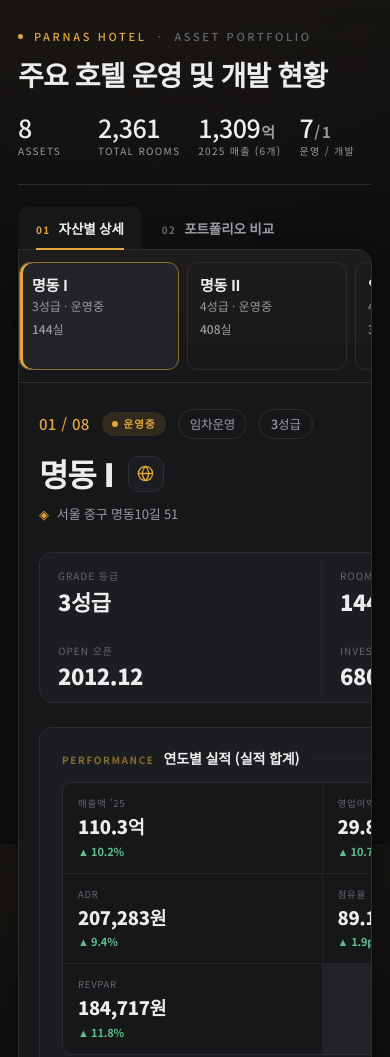
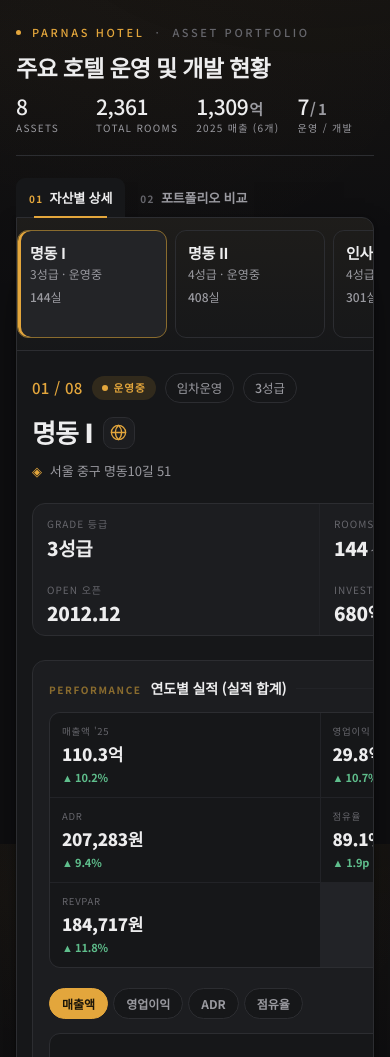
Before and after one commit to billyKim0530/parnas, a plain HTML site: page portfolio.html in a window 390 px wide. Shown: the top 1057 px of the page. Drawn offline with Linux system fonts and the light colour scheme; a web font is replaced by a local one.

Commit message:
Update portfolio.html

```diff
--- a/portfolio.html
+++ b/portfolio.html
@@ -35,7 +35,7 @@
     --shadow:0 2px 4px rgba(0,0,0,.4),0 24px 60px -30px rgba(0,0,0,.8);
   }
   *{box-sizing:border-box;margin:0;padding:0}
-  html{-webkit-text-size-adjust:100%}
+  html{-webkit-text-size-adjust:100%;overflow-x:hidden}
   body{
     font-family:var(--sans);color:var(--ink);line-height:1.56;letter-spacing:-.01em;
     background:
@@ -232,20 +232,51 @@
 
   @media(max-width:960px){
     .workspace{grid-template-columns:1fr}
-    .ledger{border-right:none;border-bottom:1px solid var(--line);display:flex;gap:8px;overflow-x:auto;padding:12px;scroll-snap-type:x mandatory}
+    .ledger{border-right:none;border-bottom:1px solid var(--line);display:flex;gap:8px;overflow-x:auto;padding:12px;scroll-snap-type:x mandatory;-webkit-overflow-scrolling:touch}
     .lg-group{display:contents}
     .lg-group-t,.lg-group-sub{display:none}
-    .lg-item{display:flex;flex-direction:column;align-items:flex-start;gap:2px;min-width:160px;scroll-snap-align:start;grid-template-columns:none;border:1px solid var(--line)}
+    .lg-item{display:flex;flex-direction:column;align-items:flex-start;gap:2px;min-width:150px;scroll-snap-align:start;grid-template-columns:none;border:1px solid var(--line)}
     .lg-idx{display:none}
     .lg-rooms{margin-top:4px}
     .sheet{padding:26px 20px 34px}
     .grid{grid-template-columns:1fr}
     .rail,.perf-kpis{grid-template-columns:1fr 1fr}
   }
-  @media(max-width:560px){
-    .masthead{padding:28px 18px 0}.tabs{padding:0 18px}.board{padding:0 18px 40px}.foot{padding:0 18px 40px}
-    .summary{gap:18px}.stat b{font-size:25px}
-    .perf-kpis{grid-template-columns:1fr 1fr}
+  @media(max-width:640px){
+    .masthead{padding:24px 16px 0}
+    .title-row{gap:16px;padding-bottom:20px}
+    h1{font-size:26px}
+    .summary{gap:14px 22px}
+    .stat b{font-size:23px}
+    .tabs{padding:0 16px;gap:2px}
+    .tab{padding:10px 13px;font-size:13px}
+    .tab .en{margin-right:6px}
+    .board{padding:0 16px 40px}
+    .panel{border-radius:0 12px 12px 12px}
+    .sheet{padding:22px 15px 28px;min-height:0}
+    .sh-top{gap:9px}
+    .sh-name{font-size:29px;gap:10px;margin-top:14px}
+    .site-link{width:32px;height:32px}
+    .rail{margin-top:22px}
+    .rail-c{padding:12px 14px}
+    .rail-c .v{font-size:19px}
+    .perf{padding:18px 15px 16px}
+    .kpi{padding:11px 12px}
+    .kpi .kv{font-size:17px}
+    .card{padding:17px 16px 6px}
+    .row{grid-template-columns:94px 1fr;gap:12px}
+    .metric-tabs{gap:5px}
+    .mt{padding:6px 12px;font-size:12px}
+    /* 차트: 폰에서 잘리지 않게 가로 스크롤 + 최소 폭 유지 */
+    .chart-wrap{overflow-x:auto;-webkit-overflow-scrolling:touch}
+    .chart{min-width:520px}
+  }
+  @media(max-width:400px){
+    h1{font-size:23px}
+    .summary{gap:12px 18px}
+    .stat b{font-size:21px}
+    .sh-name{font-size:26px}
+    .rail{grid-template-columns:1fr 1fr}
   }
   @media(prefers-reduced-motion:reduce){.sheet-anim{animation:none}*{transition:none!important}}
   :focus-visible{outline:2px solid var(--gold);outline-offset:2px;border-radius:6px}
```
